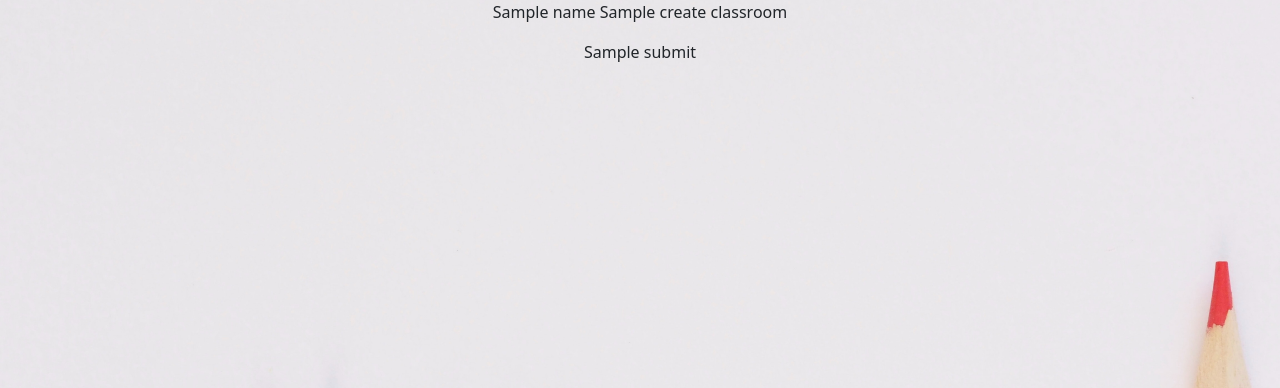
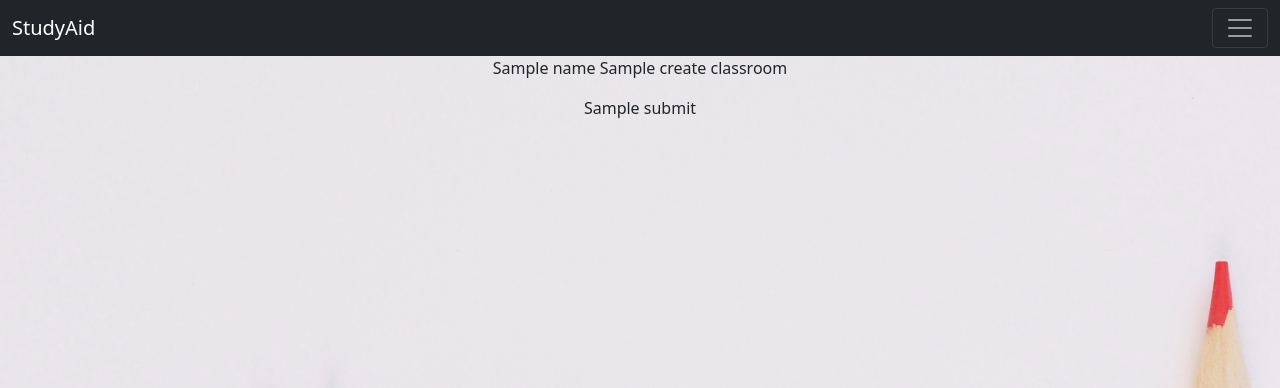
Before and after one commit to dominiclopez391/Comsc-131-Project-Team-2, a Python web app: template StudyAid/myapp/templates/createClassroom.html in a window 1280 px wide. Shown: the top 388 px of the page. Run offline with Jinja, Linux system fonts and the light colour scheme; the template is opened without the code that fills it: most values are stand-ins (such as "Sample title", 1, 10 or a date in 2020).

Commit message:
Update createClassroom.html

```diff
--- a/StudyAid/myapp/templates/createClassroom.html
+++ b/StudyAid/myapp/templates/createClassroom.html
@@ -1,5 +1,29 @@
 {% extends 'base.html' %}
 {% block content %}
+<nav class="navbar navbar-dark bg-dark">
+        <div class="container-fluid">
+        <a class="navbar-brand" href="/">StudyAid</a>
+        <button class="navbar-toggler" type="button" data-bs-toggle="offcanvas" data-bs-target="#offcanvasNavbar" aria-controls="offcanvasNavbar">
+        <span class="navbar-toggler-icon"></span>
+        </button>
+        <div class="offcanvas offcanvas-end bg-dark" tabindex="-1" id="offcanvasNavbar" aria-labelledby="offcanvasNavbarLabel">
+        <div class="offcanvas-header bg-light">
+        <h5 class="offcanvas-title" id="offcanvasNavbarLabel">Account</h5>
+        <button type="button" class="btn-close text-reset" data-bs-dismiss="offcanvas" aria-label="Close"></button>
+        </div>
+        <div class="offcanvas-body">
+        <ul class="navbar-nav navbar-dark bg-dark justify-content-end flex-grow-1 pe-3">
+        <li class="nav-item">
+        <a class="nav-link" aria-current="page" href="/options">Options</a>
+        </li>
+        <li class="nav-item">
+        <a class="nav-link" href="/logout">Logout</a>
+        </li>
+	</ul>
+        </div>
+        </div>
+        </div>
+	</nav>
 
 <form action="" method="POST" novalidate>
 	{{create_classroom.hidden_tag()}}
```
